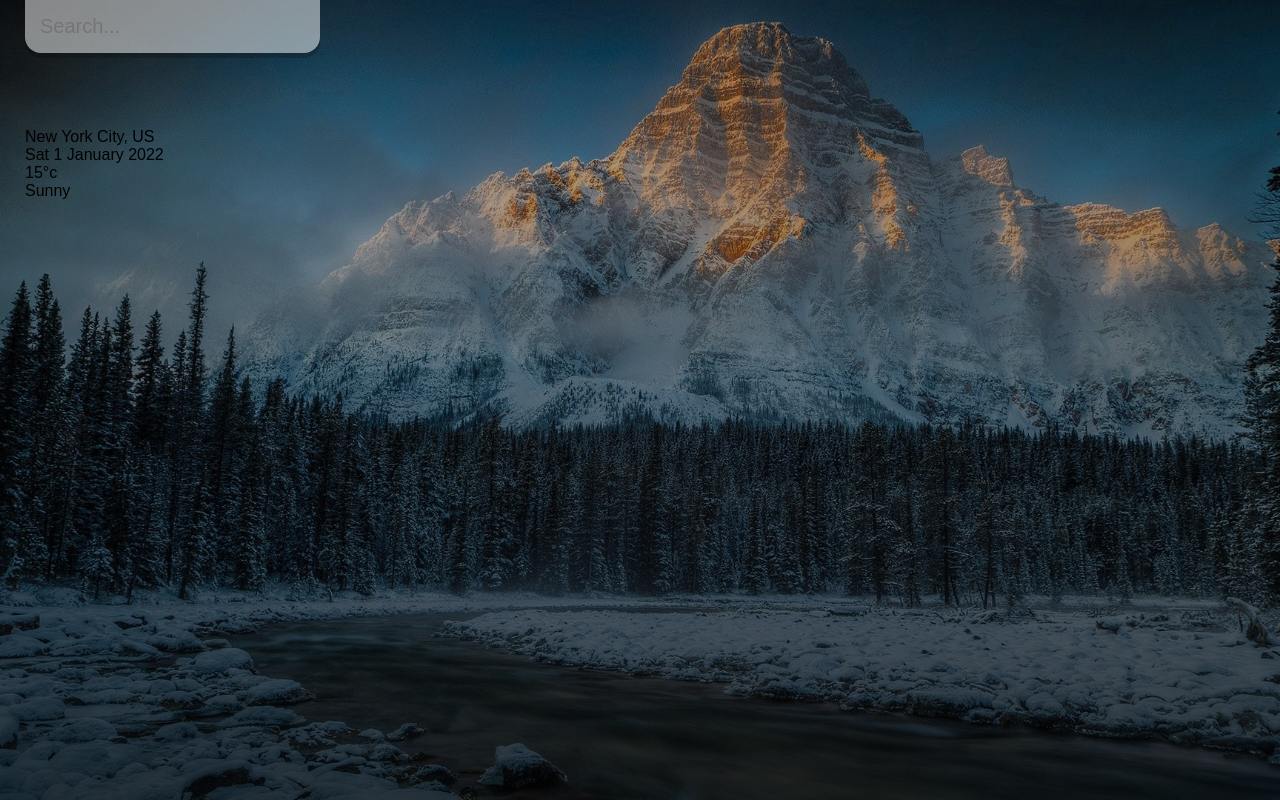
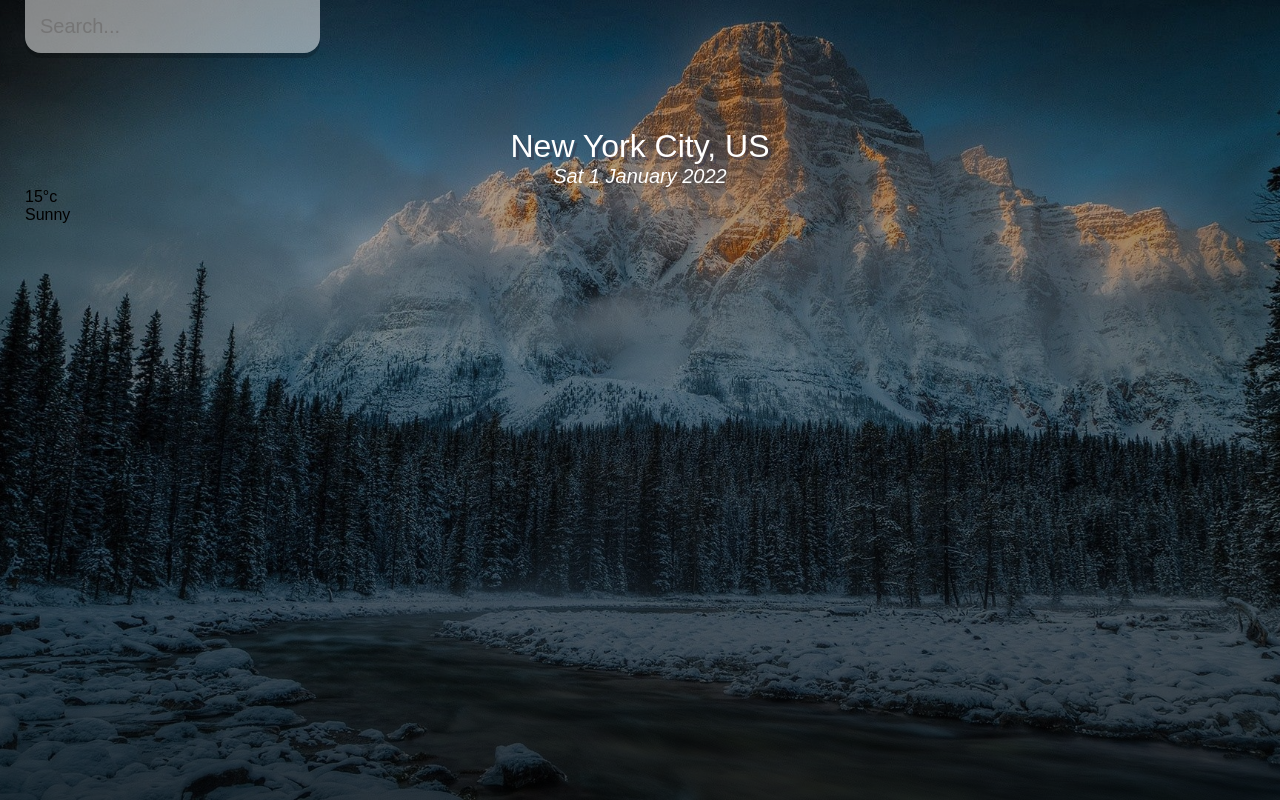
Before and after one commit to Karl-Adrian/weather-react-app, a React (Create React App) app: page / in a window 1280 px wide. Built offline with nearby package versions, Linux system fonts and the light colour scheme.

Commit message:
style weather-box

```diff
--- a/src/index.css
+++ b/src/index.css
@@ -59,3 +59,20 @@
 .search-box .search-bar:focus {
   background-color: rgba(255, 255, 255, 0.75);
 }
+
+.location-box .location {
+  color:#FFFFFF;
+  font-size:32px;
+  font-weight:500;
+  text-align:center;
+  text-shadow: 3px 3px rgba(50, 50, 70, 0.5 );
+}
+
+.location-box .date {
+  color:#FFFFFF;
+  font-size: 20px;
+  font-weight: 300;
+  font-style: italic;
+  text-align: center;
+  text-shadow: 2px, 2px, rgba(255, 255, 255, 0.5);
+}
```
